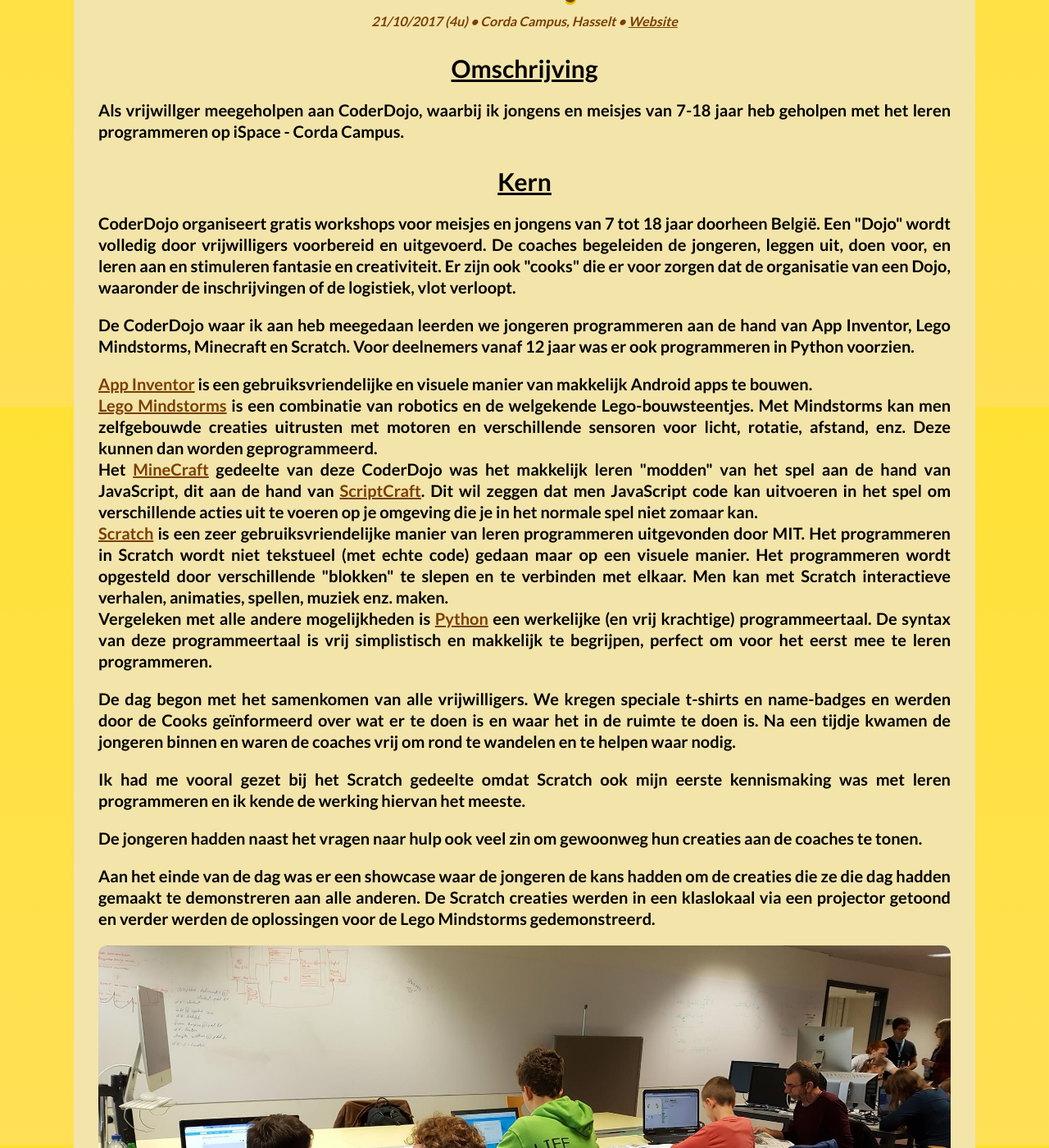
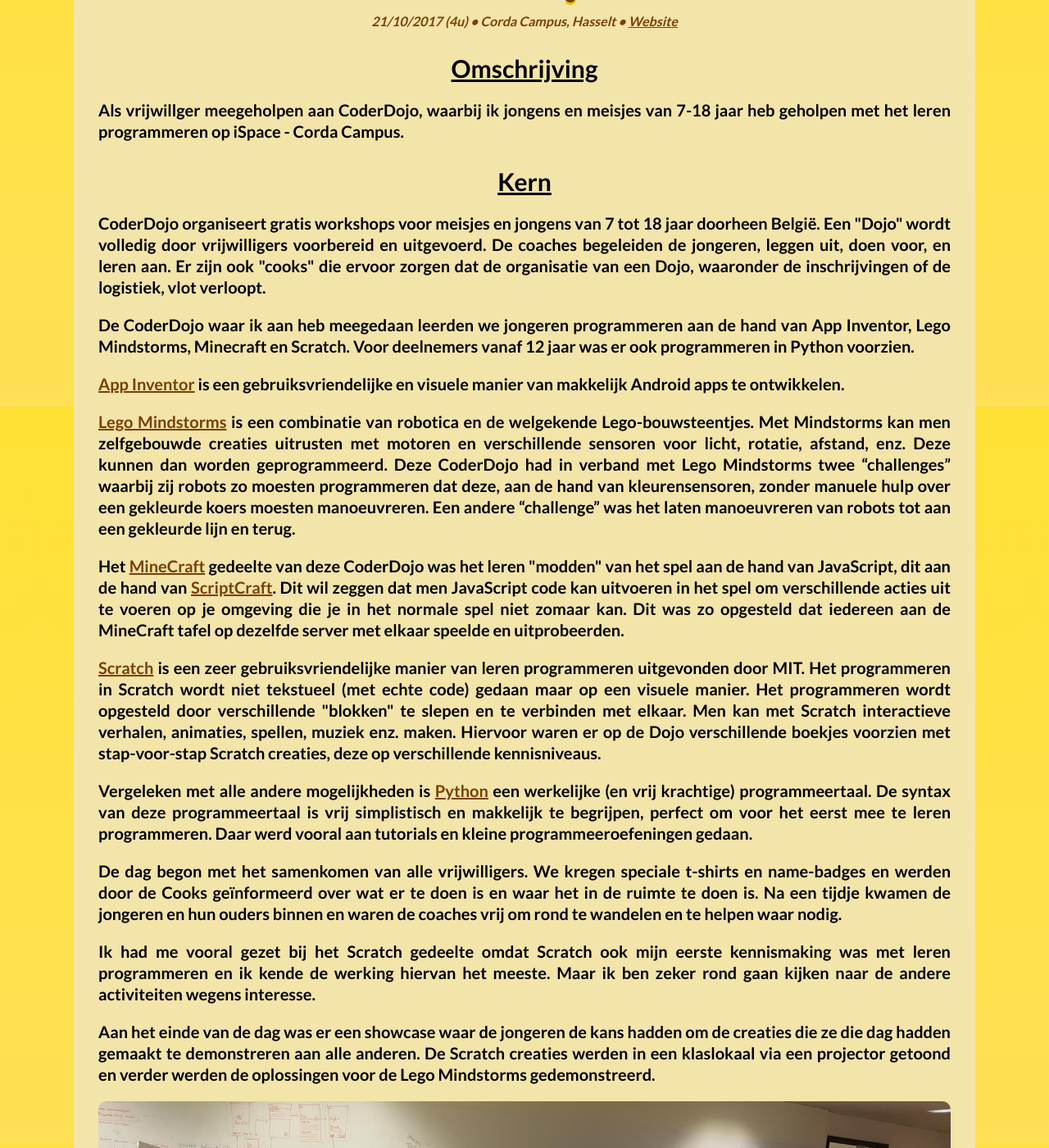
Before and after one commit to Maxzilla60/maxzilla60.github.io, a Jekyll site: the page built from _activities/coderdojo.html, in a window 1280 px wide and 1400 px high, scrolled down 404 px. Shown: the whole window at 82% size. Built offline with Jekyll 4.4.1, drawn with Linux system fonts in a browser that asks for light colours; nearby versions of some CDN libraries; some of the changed text lies outside the part shown.

Commit message:
CoderDojo Done

```diff
--- a/_activities/coderdojo.html
+++ b/_activities/coderdojo.html
@@ -19,18 +19,15 @@ permalink: /selectie/coderdojo/
 	<p>Als vrijwillger meegeholpen aan CoderDojo, waarbij ik jongens en meisjes van 7-18 jaar heb geholpen met het leren programmeren op iSpace - Corda Campus.</p>
 
 	<h2>Kern</h2>
-	<p>CoderDojo organiseert gratis workshops voor meisjes en jongens van 7 tot 18 jaar doorheen België. Een "Dojo" wordt volledig door vrijwilligers voorbereid en uitgevoerd. De coaches begeleiden de jongeren, leggen uit, doen voor, en leren aan en stimuleren fantasie en creativiteit. Er zijn ook "cooks" die er voor zorgen dat de organisatie van een Dojo, waaronder de inschrijvingen of de logistiek, vlot verloopt.</p>
+	<p>CoderDojo organiseert gratis workshops voor meisjes en jongens van 7 tot 18 jaar doorheen België. Een "Dojo" wordt volledig door vrijwilligers voorbereid en uitgevoerd. De coaches begeleiden de jongeren, leggen uit, doen voor, en leren aan. Er zijn ook "cooks" die ervoor zorgen dat de organisatie van een Dojo, waaronder de inschrijvingen of de logistiek, vlot verloopt.</p>
 	<p>De CoderDojo waar ik aan heb meegedaan leerden we jongeren programmeren aan de hand van App Inventor, Lego Mindstorms, Minecraft en Scratch. Voor deelnemers vanaf 12 jaar was er ook programmeren in Python voorzien.</p>
-	<p><a href="http://www.appinventor.org/" target="_blank">App Inventor</a> is een gebruiksvriendelijke en visuele manier van makkelijk Android apps te bouwen.</br>
-	<a href="https://www.lego.com/nl-be/mindstorms" target="_blank">Lego Mindstorms</a> is een combinatie van robotics en de welgekende Lego-bouwsteentjes. Met Mindstorms kan men zelfgebouwde creaties uitrusten met motoren en verschillende sensoren voor licht, rotatie, afstand, enz. Deze kunnen dan worden geprogrammeerd.</br>
-	Het <a href="https://minecraft.net/" target="_blank">MineCraft</a> gedeelte van deze CoderDojo was het makkelijk leren "modden" van het spel aan de hand van JavaScript, dit aan de hand van <a href="https://scriptcraftjs.org/" target="_blank">ScriptCraft</a>. Dit wil zeggen dat men JavaScript code kan uitvoeren in het spel om verschillende acties uit te voeren op je omgeving die je in het normale spel niet zomaar kan.</br>
-	<a href="https://scratch.mit.edu/" target="_blank">Scratch</a> is een zeer gebruiksvriendelijke manier van leren programmeren uitgevonden door MIT. Het programmeren in Scratch wordt niet tekstueel (met echte code) gedaan maar op een visuele manier. Het programmeren wordt opgesteld door verschillende "blokken" te slepen en te verbinden met elkaar. Men kan met Scratch interactieve verhalen, animaties, spellen, muziek enz. maken.</br>
-	Vergeleken met alle andere mogelijkheden is <a href="https://www.python.org/" target="_blank">Python</a> een werkelijke (en vrij krachtige) programmeertaal. De syntax van deze programmeertaal is vrij simplistisch en makkelijk te begrijpen, perfect om voor het eerst mee te leren programmeren.
-	</p>
-
-	<p>De dag begon met het samenkomen van alle vrijwilligers. We kregen speciale t-shirts en name-badges en werden door de Cooks geïnformeerd over wat er te doen is en waar het in de ruimte te doen is. Na een tijdje kwamen de jongeren binnen en waren de coaches vrij om rond te wandelen en te helpen waar nodig.</p>
-	<p>Ik had me vooral gezet bij het Scratch gedeelte omdat Scratch ook mijn eerste kennismaking was met leren programmeren en ik kende de werking hiervan het meeste.</p>
-	<p>De jongeren hadden naast het vragen naar hulp ook veel zin om gewoonweg hun creaties aan de coaches te tonen.</p>
+	<p><a href="http://www.appinventor.org/" target="_blank">App Inventor</a> is een gebruiksvriendelijke en visuele manier van makkelijk Android apps te ontwikkelen.</p>
+	<p><a href="https://www.lego.com/nl-be/mindstorms" target="_blank">Lego Mindstorms</a> is een combinatie van robotica en de welgekende Lego-bouwsteentjes. Met Mindstorms kan men zelfgebouwde creaties uitrusten met motoren en verschillende sensoren voor licht, rotatie, afstand, enz. Deze kunnen dan worden geprogrammeerd. Deze CoderDojo had in verband met Lego Mindstorms twee “challenges” waarbij zij robots zo moesten programmeren dat deze, aan de hand van kleurensensoren, zonder manuele hulp over een gekleurde koers moesten manoeuvreren. Een andere “challenge” was het laten manoeuvreren van robots tot aan een gekleurde lijn en terug.</p>
+	<p>Het <a href="https://minecraft.net/" target="_blank">MineCraft</a> gedeelte van deze CoderDojo was het leren "modden" van het spel aan de hand van JavaScript, dit aan de hand van <a href="https://scriptcraftjs.org/" target="_blank">ScriptCraft</a>. Dit wil zeggen dat men JavaScript code kan uitvoeren in het spel om verschillende acties uit te voeren op je omgeving die je in het normale spel niet zomaar kan. Dit was zo opgesteld dat iedereen aan de MineCraft tafel op dezelfde server met elkaar speelde en uitprobeerden.</p>
+	<p><a href="https://scratch.mit.edu/" target="_blank">Scratch</a> is een zeer gebruiksvriendelijke manier van leren programmeren uitgevonden door MIT. Het programmeren in Scratch wordt niet tekstueel (met echte code) gedaan maar op een visuele manier. Het programmeren wordt opgesteld door verschillende "blokken" te slepen en te verbinden met elkaar. Men kan met Scratch interactieve verhalen, animaties, spellen, muziek enz. maken. Hiervoor waren er op de Dojo verschillende boekjes voorzien met stap-voor-stap Scratch creaties, deze op verschillende kennisniveaus.</p>
+	<p>Vergeleken met alle andere mogelijkheden is <a href="https://www.python.org/" target="_blank">Python</a> een werkelijke (en vrij krachtige) programmeertaal. De syntax van deze programmeertaal is vrij simplistisch en makkelijk te begrijpen, perfect om voor het eerst mee te leren programmeren. Daar werd vooral aan tutorials en kleine programmeeroefeningen gedaan.</p>
+	<p>De dag begon met het samenkomen van alle vrijwilligers. We kregen speciale t-shirts en name-badges en werden door de Cooks geïnformeerd over wat er te doen is en waar het in de ruimte te doen is. Na een tijdje kwamen de jongeren en hun ouders binnen en waren de coaches vrij om rond te wandelen en te helpen waar nodig.</p>
+	<p>Ik had me vooral gezet bij het Scratch gedeelte omdat Scratch ook mijn eerste kennismaking was met leren programmeren en ik kende de werking hiervan het meeste. Maar ik ben zeker rond gaan kijken naar de andere activiteiten wegens interesse.</p>
 	<p>Aan het einde van de dag was er een showcase waar de jongeren de kans hadden om de creaties die ze die dag hadden gemaakt te demonstreren aan alle anderen. De Scratch creaties werden in een klaslokaal via een projector getoond en verder werden de oplossingen voor de Lego Mindstorms gedemonstreerd.</p>
 
 	<div class="images">
@@ -42,5 +39,8 @@ permalink: /selectie/coderdojo/
 	<a href="https://www.facebook.com/media/set/?set=a.2022878057923677.1073741829.2001439360067547&type=3" target="_blank"><button>Meer foto's op FaceBook</button></a></br>
 
 	<h2>Reflectie</h2>
-
+	<p>Ik vind het belangrijk dat meer mensen geïntroduceerd worden naar het leren programmeren. Het is daarom zeer leuk om zo veel mensen op zo’n jonge leeftijd er interesse voor hebben en dat er vandaag de dag zeer veel verschillende opties en tools zijn om er mee te beginnen. Het is ook zeer inspirerend te zien dat volledige families samen spelletjes en dergelijke creëerden; dat zelfs de ouders interesse hadden om dingen te maken of te bedenken.</p>
+	<p>Dit was de eerste keer dat ik meedeed aan CoderDojo, ik was zeker nerveus en wist nog niet helemaal wat te verwachten. Maar eens het van start ging verliep het voor mij vlotjes vooruit, als ik zelf geen antwoord had op een bepaald probleem kon ik altijd de hulp vragen van een andere coach of cook.</p>
+	<p>Als coach meedoen aan CoderDojo is zeker een leuke ervaring. Het was tof om niet alleen deze jongeren te helpen met hun problemen maar ook om alle zeer creatieve werken te zien. Ik had zelfs momenten waar ik zelf wat wou prullen met de verschillende activiteiten. Mijn eerste introductie tot programmeren was ook Scratch en ik heb bij het thuiskomen deze nog eens terug bezocht en uitgeprobeerd.</p>
+	<p>De jongeren hadden naast het vragen naar hulp ook veel zin om gewoonweg hun creaties aan de coaches te tonen. Ik had dit vooral met een jongen aan de Scratch tafel, hij had zo veel zeer indrukwekkende Scratch creaties, hij had zeker meer zin om te tonen dan om hulp te vragen.</p>
 </article>
```
